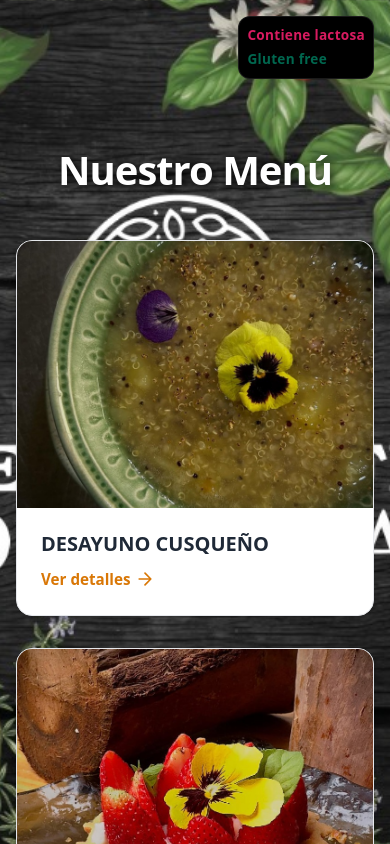
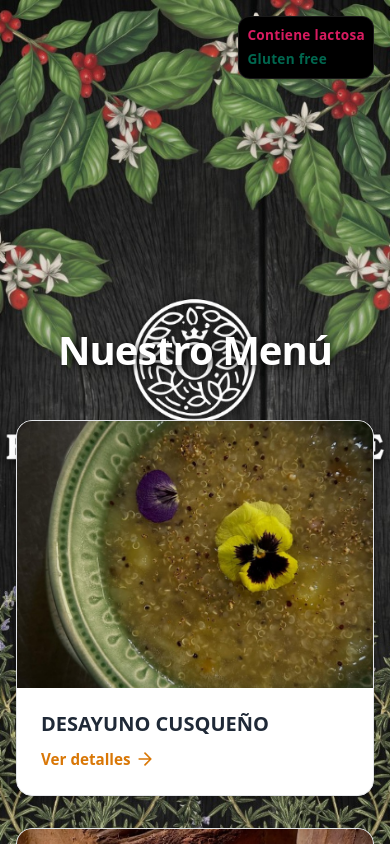
Before and after one commit to sovv255-stack/OrganiKa, a plain HTML site: page index.html in a window 390 px wide. Shown: the top 844 px of the page. Drawn offline with Linux system fonts and the light colour scheme.

Commit message:
Update mobile background image and adjustments

```diff
--- a/styles.css
+++ b/styles.css
@@ -417,8 +417,13 @@ body {
    AJUSTES ESPECÍFICOS PARA MÓVILES (SMARTPHONES)
    ========================================= */
 @media (max-width: 768px) {
+    body {
+        background-image: url('background-mobile.jpg');
+        background-position: center center;
+    }
+
     .header {
-        padding-top: 140px; /* Evitar que el menú baje demasiado en pantallas verticales pequeñas */
+        padding-top: 320px; /* Evitar que el menú tape el logo central del fondo móvil */
     }
 
     .header h1 {
```
Also changed, not shown: background-mobile.jpg (added).
